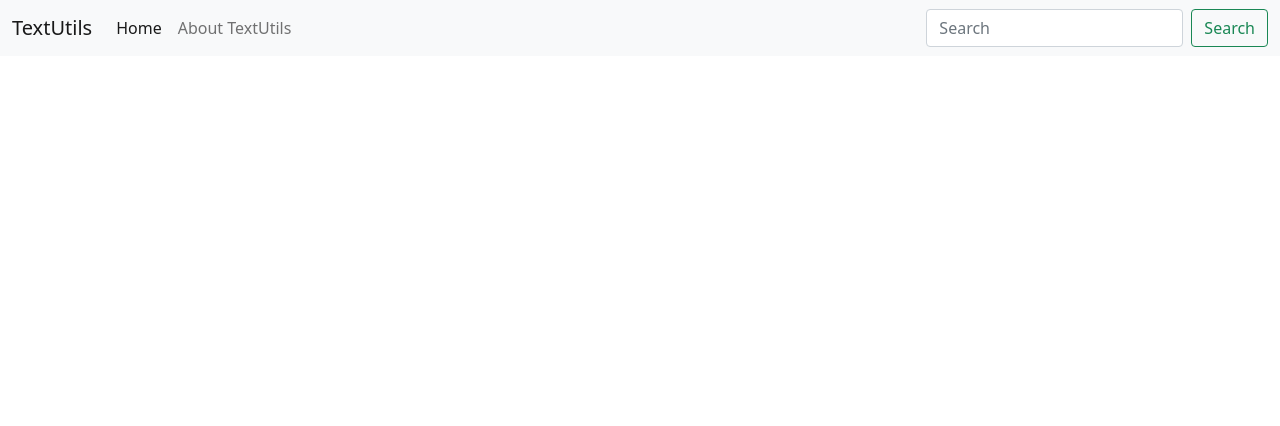
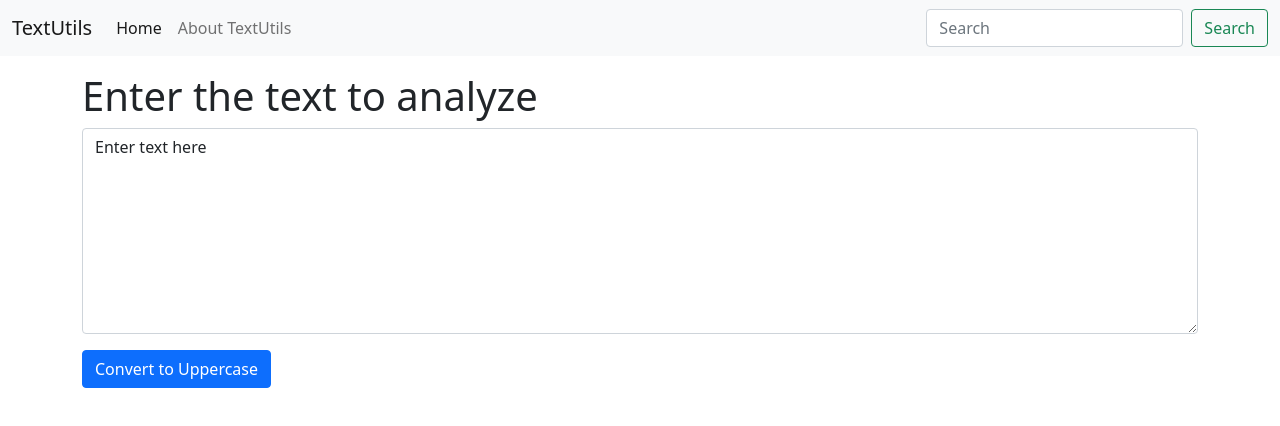
Before and after one commit to Subham-Maity/textutils, a React (Create React App) app: page / in a window 1280 px wide. Shown: the top 426 px of the page. Built offline with nearby package versions, Linux system fonts and the light colour scheme.

Commit message:
Creating TextBox using State & Handling Events

```diff
--- a/src/App.js
+++ b/src/App.js
@@ -1,15 +1,17 @@
 import './App.css';
 import React from './react.gif';
 import Navbar from "./components/Navbar";
-import propTypes from 'prop-types'
+import TextForm from "./components/TextForm";
+
 
 
 function App() {
   return (
       <>
-
-       <Navbar title = "TextUtils" aboutText = "About TextUtils"/>
-       {/*   <Navbar/>*/}
+          <Navbar title = "TextUtils" aboutText = "About TextUtils"/>
+          <div className="container my-3">
+        <TextForm heading="Enter the text to analyze"/>
+          </div>
       </>
   );
 }
--- /dev/null
+++ b/src/components/TextForm.js
@@ -0,0 +1,25 @@
+import React , {useState} from 'react';
+
+export default function TextForm(props) {
+    const handleUpClick= ()=>{
+        // console.log("Uppercase was clicked" + text);
+        let newText = text.toUpperCase();
+        setText(newText)
+        setText(newText)
+    }
+    const handleOnChange= (event)=>{
+        // console.log("on change");
+        setText(event.target.value)
+    }
+    const[text,setText] = useState("Enter text here");
+    return (
+        <div>
+            <h1>{props.heading} </h1>
+            <div className="mb-3">
+                <textarea className="form-control" value ={text} onChange={handleOnChange} id="myBox" rows="8"></textarea>
+            </div>
+            <button className="btn btn-primary"onClick={handleUpClick}>Convert to Uppercase</button>
+
+        </div>
+    );
+}
```
